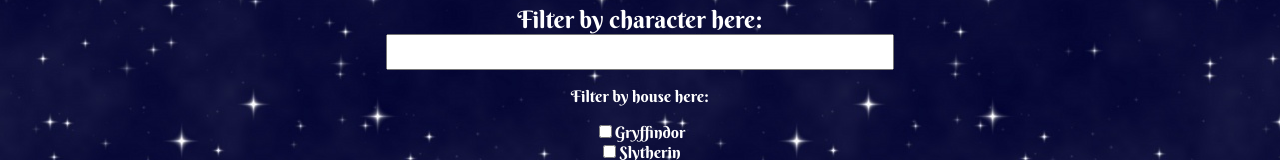
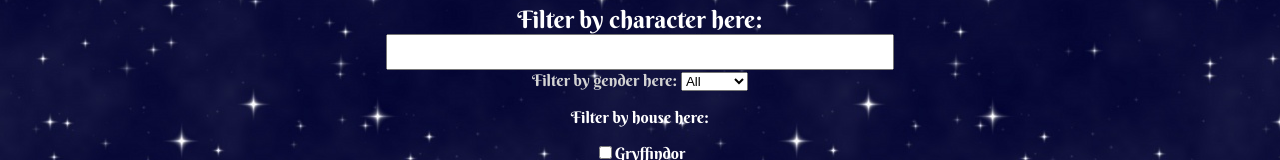
Before and after one commit to m-m-e/f-m3-evaluacion-final-m-m-e, a React (Create React App) app: page /#/ in a window 1280 px wide. Shown: the part 215-375 px from the top of the page. Built offline with nearby package versions, Linux system fonts and the light colour scheme; no server answers.

Commit message:
Add gender filter

```diff
--- a/src/App.js
+++ b/src/App.js
@@ -17,12 +17,14 @@ class App extends React.Component {
     this.state = {
       characterData: [],
       filterName: '',
-      filterHouses: []
+      filterHouses: [],
+      filterGender: []
     }
     this.getData = this.getData.bind(this);
     this.handleNameFilter = this.handleNameFilter.bind(this);
     this.clearFilter = this.clearFilter.bind(this);
     this.handleHouseFilter = this.handleHouseFilter.bind(this);
+    this.handleGenderFilter = this.handleGenderFilter.bind(this);
   }
 
   componentDidMount() {
@@ -83,9 +85,32 @@ class App extends React.Component {
     }
   }
 
+  handleGenderFilter(event){
+    const target = event.currentTarget;
+    const genderToShow = target.value.toLowerCase();
+    if (this.state.filterGender.indexOf(genderToShow) < 0) {
+      this.setState({filterGender: genderToShow});
+      this.setState(prevState => {
+        const newArr = [...prevState.filterGender, genderToShow];
+        return (
+          {filterGender: newArr}
+        )
+      })
+    } else {
+      this.setState(prevState => {
+        const gender = this.state.filterGender.indexOf(genderToShow);
+        const newArr = [...prevState.filterGender];
+        newArr.splice(gender, 1);
+        return(
+          {filterGender: newArr}
+        )
+      })
+    }
+  }
+
   render() {
-    const {characterData, filterName, filterHouses} = this.state;
-    const {handleNameFilter, showHouse, handleHouseFilter} = this;
+    const {characterData, filterName, filterHouses, filterGender} = this.state;
+    const {handleNameFilter, showHouse, handleHouseFilter, handleGenderFilter} = this;
     return (
       <div className="app">
         <header className="header">
@@ -107,6 +132,8 @@ class App extends React.Component {
                   showHouse={showHouse}
                   filterHouses={filterHouses}
                   handleHouseFilter={handleHouseFilter}
+                  filterGender={filterGender}
+                  handleGenderFilter={handleGenderFilter}
                 />
               )}
             />
--- a/src/components/CharacterList.js
+++ b/src/components/CharacterList.js
@@ -6,12 +6,13 @@ import PropTypes from 'prop-types';
 
 class CharacterList extends React.Component {
   render() {
-    const {characterData, filterName, showHouse, filterHouses} = this.props;
+    const {characterData, filterName, showHouse, filterHouses, filterGender} = this.props;
     return (
       <ul className="character-list">
           {characterData
           .filter(item => item.name.toLowerCase().includes(filterName.toLowerCase()))
           .filter(item => filterHouses.length > 0 ? filterHouses.includes(item.house.toLowerCase()) : true)
+          .filter(item => filterGender.length > 0 && !filterGender.includes('all') ? filterGender.includes(item.gender) : true)
           .map(item => {
             return (
               <li className="character-list-item" key={item.id}>
--- a/src/components/Filters.js
+++ b/src/components/Filters.js
@@ -4,11 +4,20 @@ import '../stylesheets/_filters.scss';
 
 class Filters extends React.Component {
   render() {
-    const {handleNameFilter, filterName, handleHouseFilter} = this.props;
+    const {handleNameFilter, filterName, handleHouseFilter, handleGenderFilter} = this.props;
     return (
       <div className="filters">
         <label className="filter-character-label" htmlFor="filter-character">Filter by character here:</label>
         <input type="text" className="filter-character" if="filter-character" value={filterName} onChange={handleNameFilter}/>
+
+        <div className="select-container">
+          <label htmlFor="gender">Filter by gender here: </label>
+          <select name="gender" id="gender" onChange={handleGenderFilter}>
+            <option value="All">All</option>
+            <option value="Male">Male</option>
+            <option value="Female">Female</option>
+          </select>
+        </div>
 
         <div className="checkbox-container">
           <p className="checkbox-subtitle">Filter by house here:</p>
--- a/src/components/Home.js
+++ b/src/components/Home.js
@@ -6,7 +6,7 @@ import PropTypes from 'prop-types';
 
 class Home extends React.Component {
   render() {
-    const {characterData, filterName, handleNameFilter, showHouse, filterHouses, handleHouseFilter} = this.props;
+    const {characterData, filterName, handleNameFilter, showHouse, filterHouses, handleHouseFilter, filterGender, handleGenderFilter} = this.props;
     return (
       <div className="home">
         <h1 className="main-title">Harry Potter Characters <i className="fas fa-quidditch"></i></h1>
@@ -14,13 +14,15 @@ class Home extends React.Component {
           filterName={filterName}
           handleNameFilter={handleNameFilter}
           handleHouseFilter={handleHouseFilter}
-        />
+          handleGenderFilter={handleGenderFilter}
+          />
         <p className="main-subtitle">Click on a character for more information!</p>
         <CharacterList
           characterData={characterData}
           filterName={filterName}
           showHouse={showHouse}
           filterHouses={filterHouses}
+          filterGender={filterGender}
         />
       </div>
     );
--- a/src/stylesheets/_characterlist.scss
+++ b/src/stylesheets/_characterlist.scss
@@ -25,6 +25,7 @@
 
   .character-link {
     border: 2px solid $color-silver;
+    border-radius: 5%;
     display: flex;
     flex-direction: column;
     align-items: center;
```
